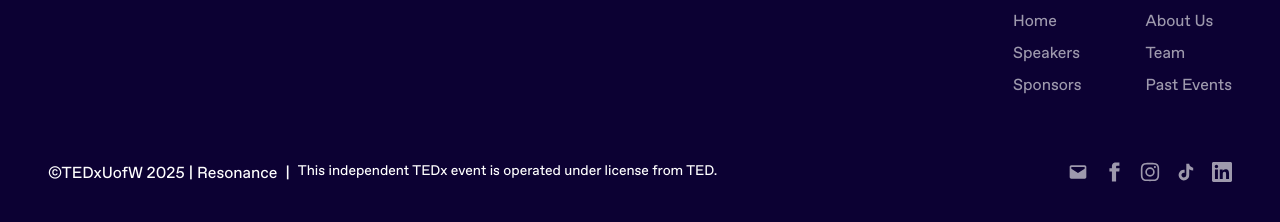
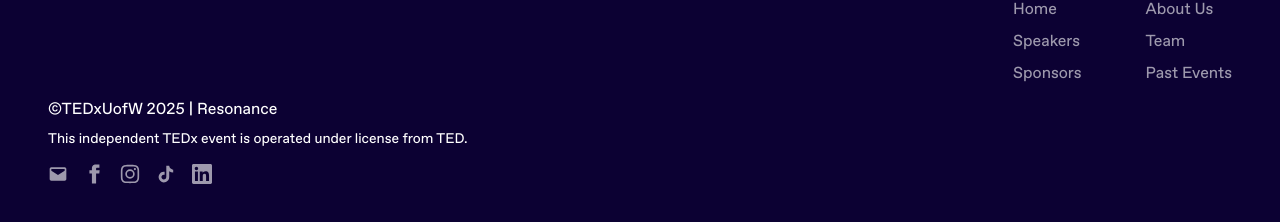
Before and after one commit to tedx-uofw/tedx-website-2025, a React (Vite) app: page /team in a window 1280 px wide. Shown: the part 528-750 px from the top of the page. Built offline with nearby package versions, Linux system fonts and the light colour scheme.

Commit message:
Fixed footer formatting

```diff
--- a/src/components/Footer.jsx
+++ b/src/components/Footer.jsx
@@ -88,12 +88,11 @@ const Footer = () => {
           </div>
 
           {/* Bottom Section */}
-          <div className="mt-16 flex flex-wrap justify-between items-center gap-4">
-            <div className="flex flex-col md:flex-row gap-2">
-              <p className="text-white">©TEDxUofW 2025 | Resonance</p>
-              <span className="hidden md:inline text-white">|</span>
-              <p className="text-white text-sm">This independent TEDx event is operated under license from TED.</p>
-            </div>
+          <div className="flex flex-wrap justify-between items-center gap-4">
+          <div className="mt-3 flex flex-col gap-2 w-full">
+            <p className="text-white">©TEDxUofW 2025 | Resonance</p>
+            <p className="text-white text-sm">This independent TEDx event is operated under license from TED.</p>
+          </div>
 
             {/* Social Links */}
             <div className="w-full md:w-auto">
```
